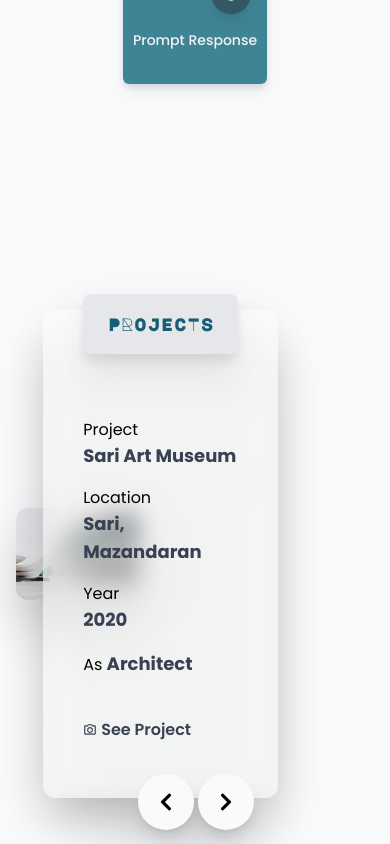
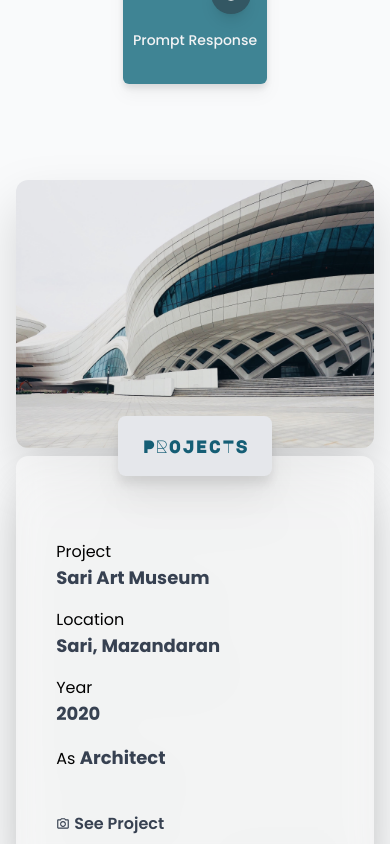
Before and after one commit to frshaad/cg-artist-portfolio, a React (Vite) app: page / in a window 390 px wide. Shown: the part 3100-3944 px from the top of the page. Built offline with nearby package versions, Linux system fonts and the light colour scheme.

Commit message:
ProjectsSection Responsive done

```diff
--- a/src/components/ProjectsSection.jsx
+++ b/src/components/ProjectsSection.jsx
@@ -26,9 +26,9 @@ export const ProjectsSection = () => {
   };
 
   return (
-    <section className='relative h-screen w-screen bg-gray-50 dark:bg-black'>
-      <div className='m-auto flex h-full w-11/12 items-center justify-center py-12'>
-        <div>
+    <section className='relative h-max w-screen bg-gray-50 dark:bg-black sm:h-screen'>
+      <div className='m-auto flex h-full w-11/12 flex-col items-center justify-center py-12 lg:flex-row'>
+        <div className='mb-2'>
           <img
             src={projects[activeProject].image}
             className='h-auto w-full rounded-xl drop-shadow-2xl'
@@ -36,30 +36,30 @@ export const ProjectsSection = () => {
           />
         </div>
 
-        <div className='relative right-24 mx-auto flex h-fit w-full flex-col rounded-xl bg-[rgb(255,255,255,0.5)] p-10 capitalize shadow-2xl drop-shadow-2xl backdrop-blur-md  dark:bg-[rgb(0,0,0,0.5)]  md:w-2/3 lg:w-1/2 xl:w-5/12 2xl:w-3/12'>
+        <div className='relative mx-auto flex h-fit w-full flex-col rounded-xl bg-[rgb(255,255,255,0.5)] px-10 py-4 capitalize shadow-2xl drop-shadow-2xl backdrop-blur-md md:w-2/3  lg:right-24  lg:w-1/2 lg:p-10 xl:w-5/12 2xl:w-3/12'>
           <ProjectsTitle />
           <div className='py-2'>
             <h6>Project</h6>
-            <p className=' text-lg font-bold text-gray-700 dark:text-gray-200'>
+            <p className=' text-lg font-bold text-gray-700 '>
               {projects[activeProject].name}
             </p>
           </div>
           <div className='py-2'>
             <h6>Location</h6>
-            <p className=' text-lg font-bold text-gray-700 dark:text-gray-200'>
+            <p className=' text-lg font-bold text-gray-700 '>
               {projects[activeProject].location}
             </p>
           </div>
           <div className='py-2'>
             <h6>Year</h6>
-            <p className=' text-lg font-bold text-gray-700 dark:text-gray-200'>
+            <p className=' text-lg font-bold text-gray-700 '>
               {projects[activeProject].year}
             </p>
           </div>
           <div className='mb-8 py-2'>
             <p>
               <span>as </span>
-              <span className='text-lg font-bold text-gray-700 dark:text-gray-200'>
+              <span className='text-lg font-bold text-gray-700 '>
                 {projects[activeProject].role}
               </span>
             </p>
@@ -67,7 +67,7 @@ export const ProjectsSection = () => {
           <div className='mb-4 flex '>
             <button
               onClick={toggleModal}
-              className='flex items-center font-semibold capitalize text-gray-700 dark:text-gray-200'
+              className='flex items-center font-semibold capitalize text-gray-700'
             >
               <MdOutlineLocalSee className='mr-1 text-sm md:text-lg' />
               see project
--- a/src/components/Showcase.jsx
+++ b/src/components/Showcase.jsx
@@ -1,24 +1,24 @@
-import { useEffect, useState } from 'react'
-import { ShowcaseContent } from './ShowcaseContent'
-import { ShowcaseSlider } from './ShowcaseSlider'
+import { useEffect, useState } from "react";
+import { ShowcaseContent } from "./ShowcaseContent";
+import { ShowcaseSlider } from "./ShowcaseSlider";
 
 export const Showcase = () => {
-  const [isLoading, setIsLoading] = useState(false)
+  const [isLoading, setIsLoading] = useState(false);
 
   useEffect(() => {
     setTimeout(() => {
-      setIsLoading(false)
-    }, 5000)
-  }, [])
+      setIsLoading(false);
+    }, 5000);
+  }, []);
 
   if (isLoading) {
-    return <h1>loading</h1>
+    return <h1>loading</h1>;
   }
 
   return (
-    <section className='flex flex-col-reverse  bg-gray-50 transition duration-300 dark:bg-black xl:max-h-screen xl:flex-row '>
+    <section className='flex flex-col-reverse bg-gray-50 transition duration-300 dark:bg-black lg:max-h-screen lg:flex-row '>
       <ShowcaseSlider />
       <ShowcaseContent />
     </section>
-  )
-}
+  );
+};
```
Also changed, not shown: src/assets/projects/01.jpg, src/assets/projects/03.jpg.
